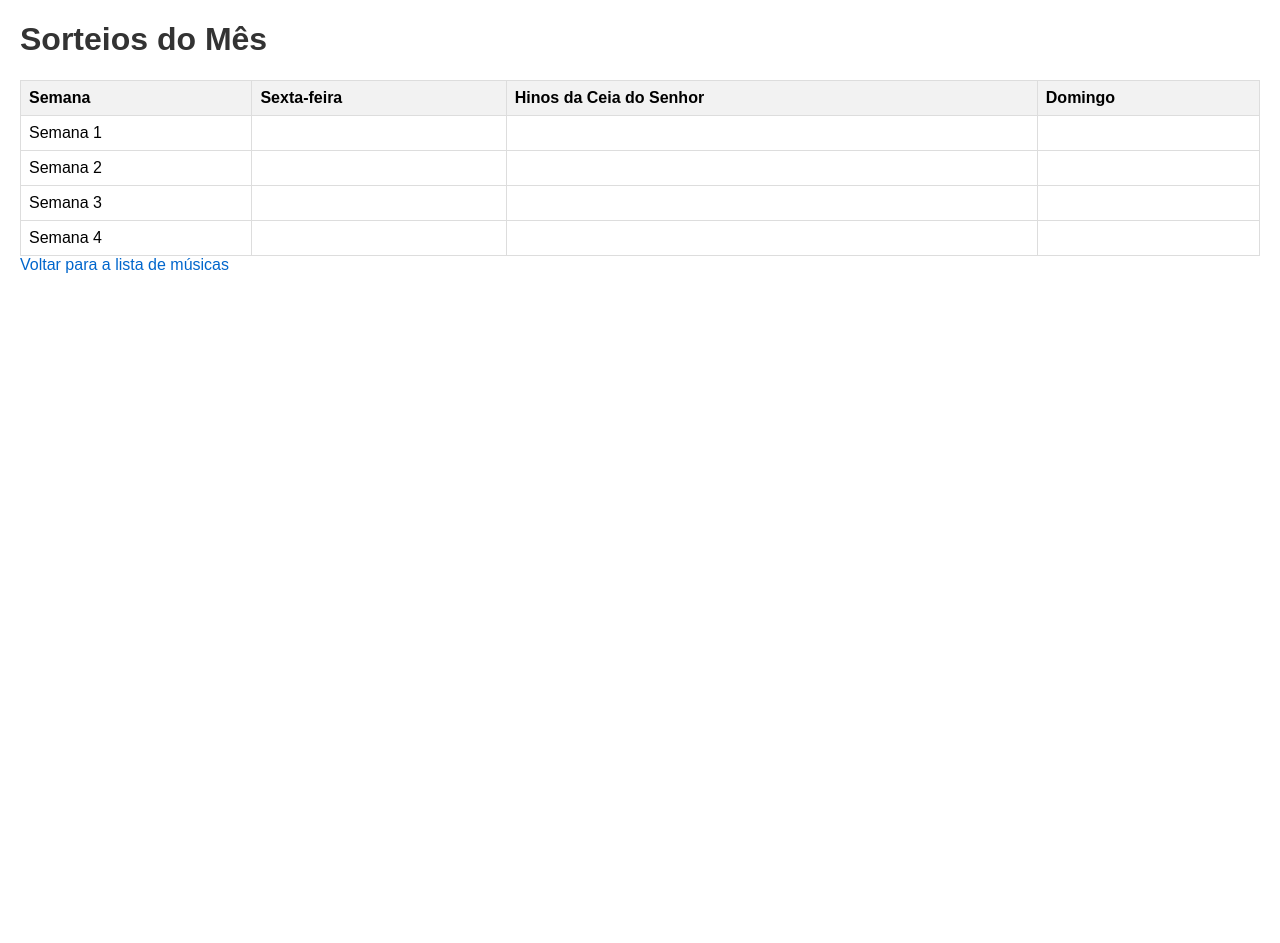
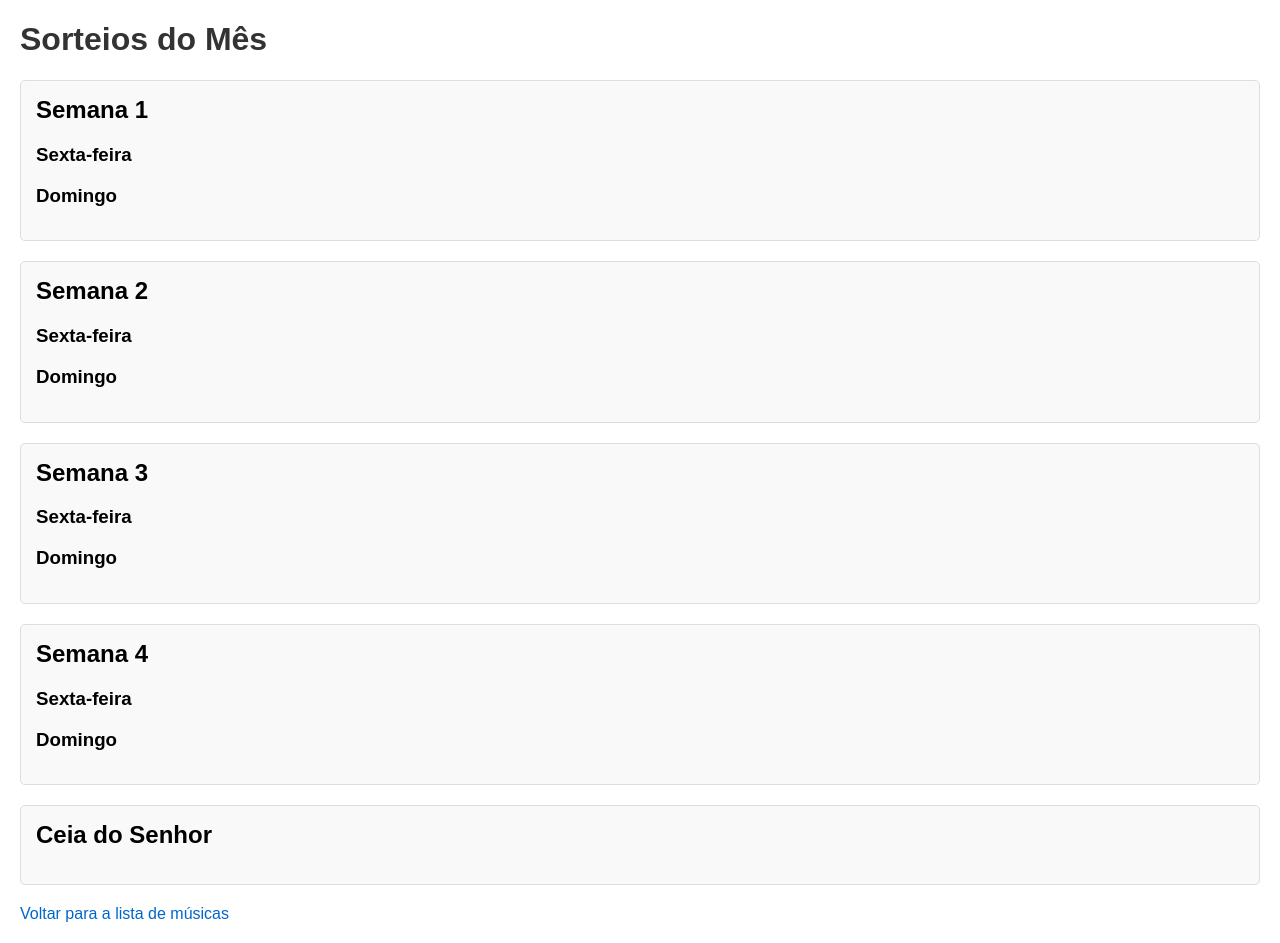
Before and after one commit to lucasleirbag/musicas_igreja, a FastAPI app: template app/templates/sorteios_mes.html in a window 1280 px wide. Before the commit the page ends 273 px from the top, so only its background shows below. Run offline with FastAPI, Linux system fonts and the light colour scheme; the template is opened without the code that fills it: most values are stand-ins (such as "Sample title", 1, 10 or a date in 2020).

Commit message:
chore: Update Sorteio model and sorteios_mes.html template

```diff
--- a/app/templates/sorteios_mes.html
+++ b/app/templates/sorteios_mes.html
@@ -6,66 +6,76 @@
     <title>Sorteios do Mês</title>
     <link rel="stylesheet" href="/static/css/styles.css">
     <style>
-        table {
-            width: 100%;
-            border-collapse: collapse;
+        .bloco {
+            border: 1px solid #ddd;
+            padding: 15px;
+            margin-bottom: 20px;
+            border-radius: 5px;
+            background-color: #f9f9f9;
         }
-        th, td {
-            border: 1px solid #ddd;
-            padding: 8px;
-            text-align: left;
+        .bloco h2 {
+            margin-top: 0;
         }
-        th {
-            background-color: #f2f2f2;
+        .musica {
+            margin-bottom: 10px;
+        }
+        .link {
+            display: block;
+            margin-bottom: 5px;
         }
     </style>
 </head>
 <body>
     <h1>Sorteios do Mês</h1>
-    <table>
-        <thead>
-            <tr>
-                <th>Semana</th>
-                <th>Sexta-feira</th>
-                <th>Hinos da Ceia do Senhor</th>
-                <th>Domingo</th>
-            </tr>
-        </thead>
-        <tbody>
     {% for semana in range(1, 5) %}
-                <tr>
-                    <td>Semana {{ semana }}</td>
-                    <td>
+        <div class="bloco">
+            <h2>Semana {{ semana }}</h2>
+            <h3>Sexta-feira</h3>
             <ul>
                 {% for sorteio in sorteios_do_mes %}
                     {% if sorteio[0] == semana and sorteio[1] == 'sexta' %}
-                                    <li>{{ sorteio[2] }}</li>
+                        {% for nome, link_spotify, link_youtube in sorteio[2] %}
+                            <li class="musica">
+                                {{ nome }}
+                                <a href="{{ link_spotify }}" class="link">Spotify</a>
+                                <a href="{{ link_youtube }}" class="link">YouTube</a>
+                            </li>
+                        {% endfor %}
                     {% endif %}
                 {% endfor %}
             </ul>
-                    </td>
-                    <td>
+            <h3>Domingo</h3>
             <ul>
                 {% for sorteio in sorteios_do_mes %}
-                                {% if sorteio[0] == semana and sorteio[1] == 'hinos_da_ceia' %}
-                                    <li>{{ sorteio[2] }}</li>
+                    {% if sorteio[0] == semana and sorteio[1] == 'domingo' %}
+                        {% for nome, link_spotify, link_youtube in sorteio[2] %}
+                            <li class="musica">
+                                {{ nome }}
+                                <a href="{{ link_spotify }}" class="link">Spotify</a>
+                                <a href="{{ link_youtube }}" class="link">YouTube</a>
+                            </li>
+                        {% endfor %}
                     {% endif %}
                 {% endfor %}
             </ul>
-                    </td>
-                    <td>
+        </div>
+    {% endfor %}
+    <div class="bloco">
+        <h2>Ceia do Senhor</h2>
         <ul>
             {% for sorteio in sorteios_do_mes %}
-                                {% if sorteio[0] == semana and sorteio[1] == 'domingo' %}
-                                    <li>{{ sorteio[2] }}</li>
+                {% if sorteio[1] == 'hinos_da_ceia' %}
+                    {% for nome, link_spotify, link_youtube in sorteio[2] %}
+                        <li class="musica">
+                            {{ nome }}
+                            <a href="{{ link_spotify }}" class="link">Spotify</a>
+                            <a href="{{ link_youtube }}" class="link">YouTube</a>
+                        </li>
+                    {% endfor %}
                 {% endif %}
             {% endfor %}
         </ul>
-                    </td>
-                </tr>
-            {% endfor %}
-        </tbody>
-    </table>
+    </div>
     <a href="/">Voltar para a lista de músicas</a>
 </body>
 </html>
```
Also changed, not shown: app/models/sorteio.py (+4 -3 lines), app/services/musica_service.py (+50 -49 lines), musicas.db. Lines whose indentation alone changed are shown as unchanged.
